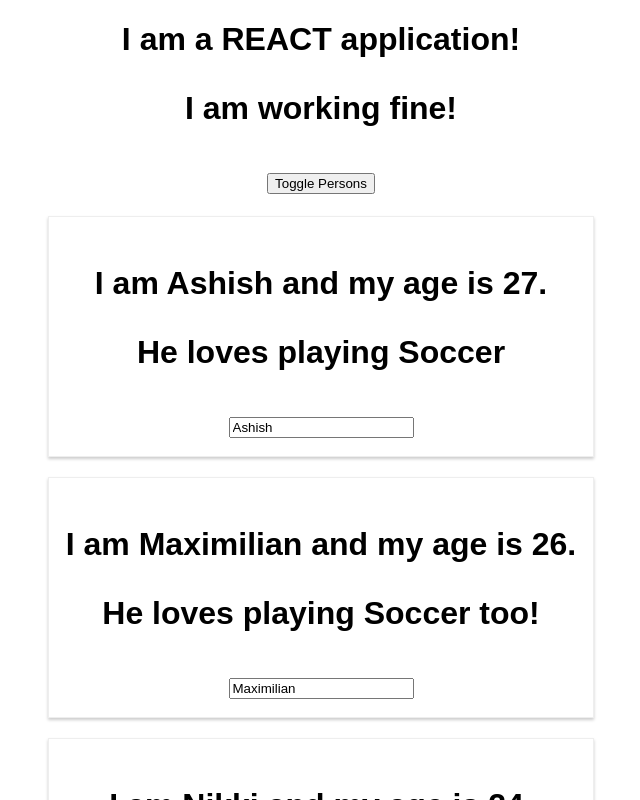
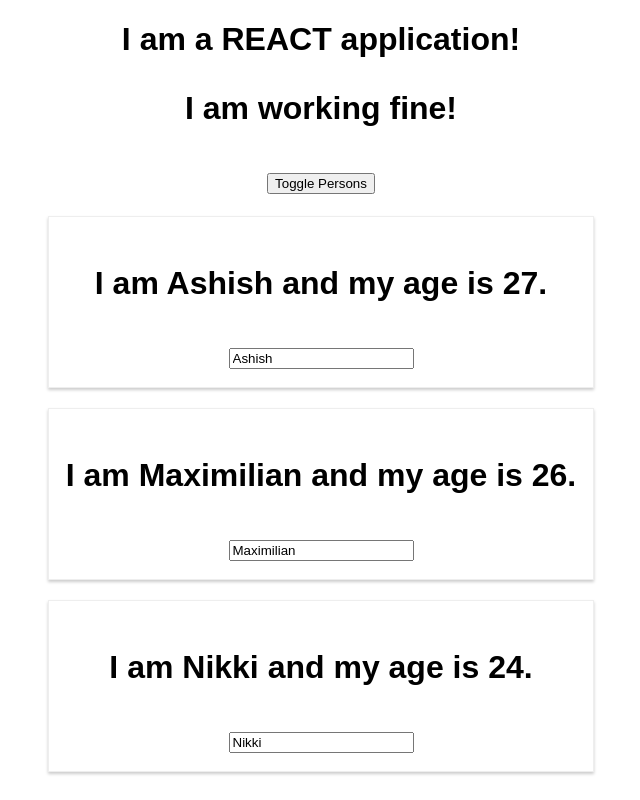
Before and after one commit to Ashish-Ashutosh/Dynamic-User-Info-Display-with-Toggle, a React (Create React App) app: page / in a window 1280 px wide. Both pictures are taken after a click on the button "Toggle Persons". Shown: the top 800 px of the page, without its empty margins (319-959 px from the left). Built offline with nearby package versions, Linux system fonts and the light colour scheme.

Commit message:
deleting an element from the list on Passing by value

```diff
--- a/src/App.js
+++ b/src/App.js
@@ -65,7 +65,7 @@
 
     //for OnClick event
     //Here we do not declare the type of switchNamesHandler because inside a Class we can define it directly!
-    switchNamesHandler = (newName) => {
+/*    switchNamesHandler = (newName) => {
         //console.log("The button was clicked")
         // DO NOT DO THIS bcs state cant be changed like this -> this.state.persons[0].name = "Ashish Ash"
         //changing the state based on button click event using setState()!
@@ -76,7 +76,7 @@
                {name: "Nikki", age:"24"}
            ]
        })
-    }
+    }*/
 
     //for onChange event for input text (only for second person)
     nameChangeHandler = (event) => {
@@ -98,6 +98,17 @@
 
     }
 
+    deletePersonHandler = (personIndex) =>{
+        // retrieve elements from the state element into a const
+        const person = this.state.persons;
+        //deleting the element that was clicked
+        person.splice(personIndex,1);
+        //updating the state of the "state" object
+        this.setState(
+            {persons:person}
+            )
+    }
+
 
   render() {
     const style = {
@@ -108,10 +119,22 @@
         cursor: 'pointer'
     };
 
-    // for conditional check
+    // for conditional check - if false, then nothing is displayed because it is initialized with null
     let persons = null;
     if (this.state.showPersons){
-        persons=(
+        persons =(
+            <div>
+                {/*// using an arrow function that converts the array object from JS array to JSX
+                array for rendering*/}
+                {this.state.persons.map((person,index) =>{
+                    return <Person
+                        clickme = {() => this.deletePersonHandler(index)}
+                    name = {person.name}
+                    age = {person.age}/>
+                })}
+            </div>
+        );
+        /*persons=(
         <div>
             <Person name={this.state.persons[0].name} age={this.state.persons[0].age}
                     clickme={this.switchNamesHandler.bind(this, 'AshishAshish')}>He loves playing
@@ -120,7 +143,7 @@
                     changeme={this.nameChangeHandler}>He loves playing Soccer too!</Person>
             <Person name={this.state.persons[2].name} age={this.state.persons[2].age}>She loves sports!</Person>
         </div>
-        )
+        )*/
     }
 
     return (
```
